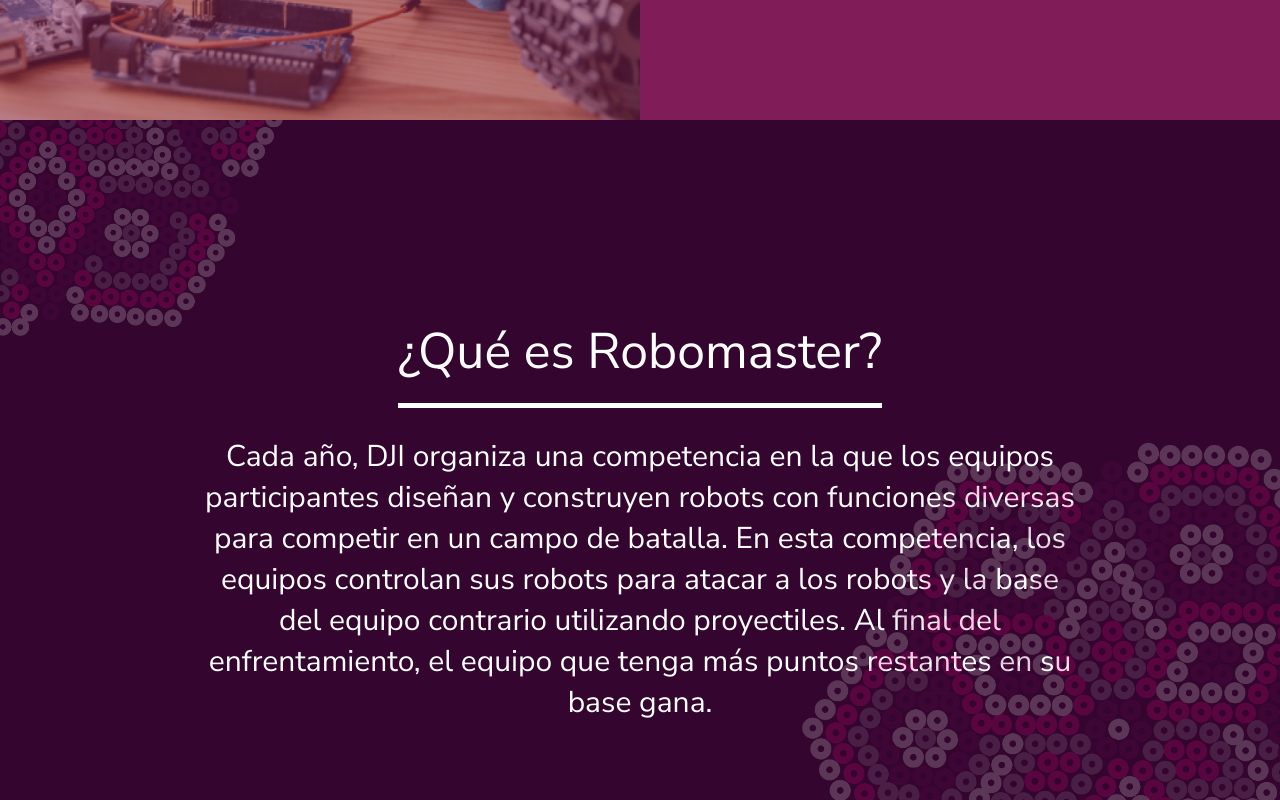
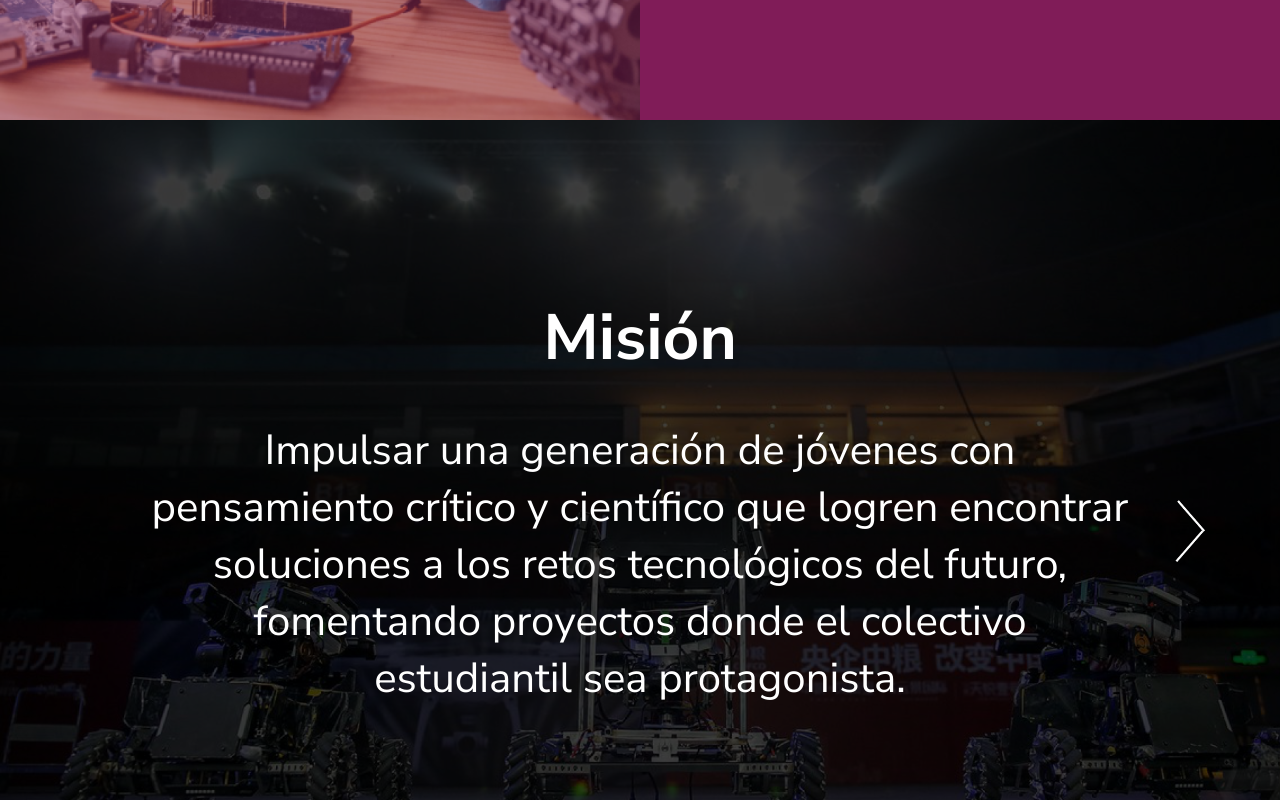
Before and after one commit to OwlTech-GDA/OwltechGDL, a React (Vite) app: page / in a window 1280 px wide. Shown: the part 680-1480 px from the top of the page. Built offline with nearby package versions, Linux system fonts and the light colour scheme.

Commit message:
Uncommented mission/vision section

```diff
--- a/src/App.jsx
+++ b/src/App.jsx
@@ -32,7 +32,9 @@
       <div ref={whatIsRef}>
         <WhatIs />
       </div>
-      <div ref={misionVisionRef}>{/* <MisionVision /> */}</div>
+      <div ref={misionVisionRef}>
+        <MisionVision />
+      </div>
       <div ref={robomasterRef}>
         <Robomaster />
       </div>
@@ -42,7 +44,7 @@
       <div ref={robotsRef}>
         <Robots />
       </div>
-      {/* <Sponsors /> */}
+        {/* <Sponsors /> */}
       <div ref={contactRef}>
         <Contact />
       </div>
```
